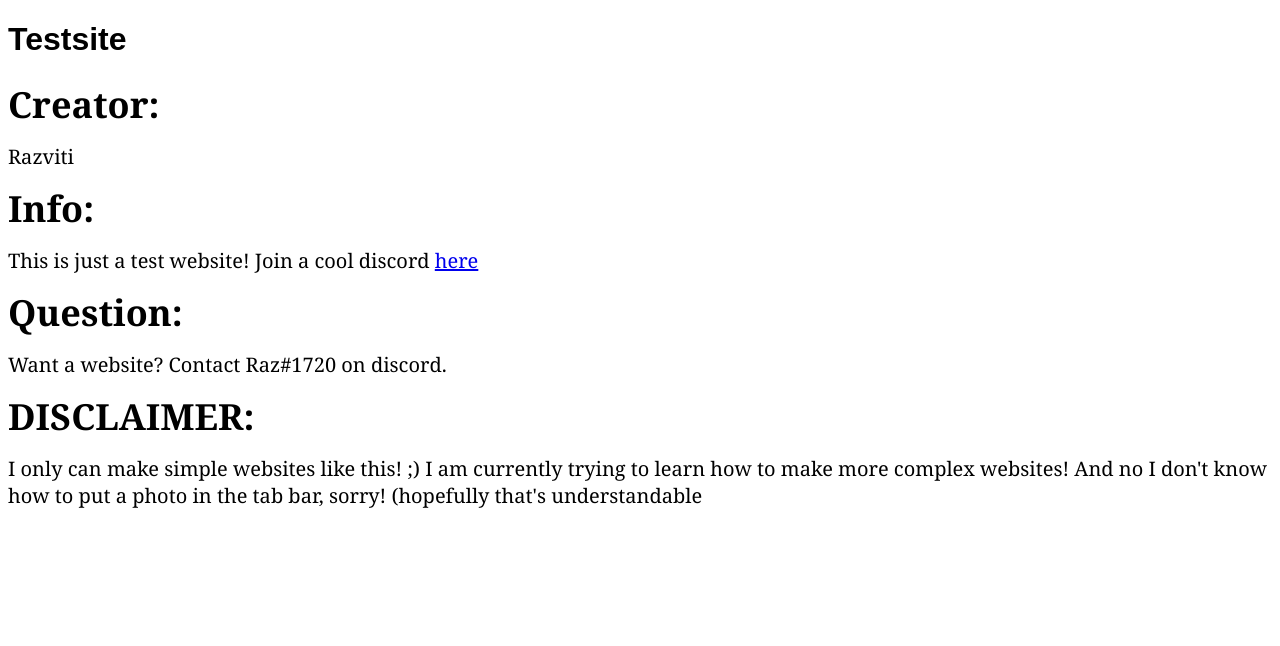
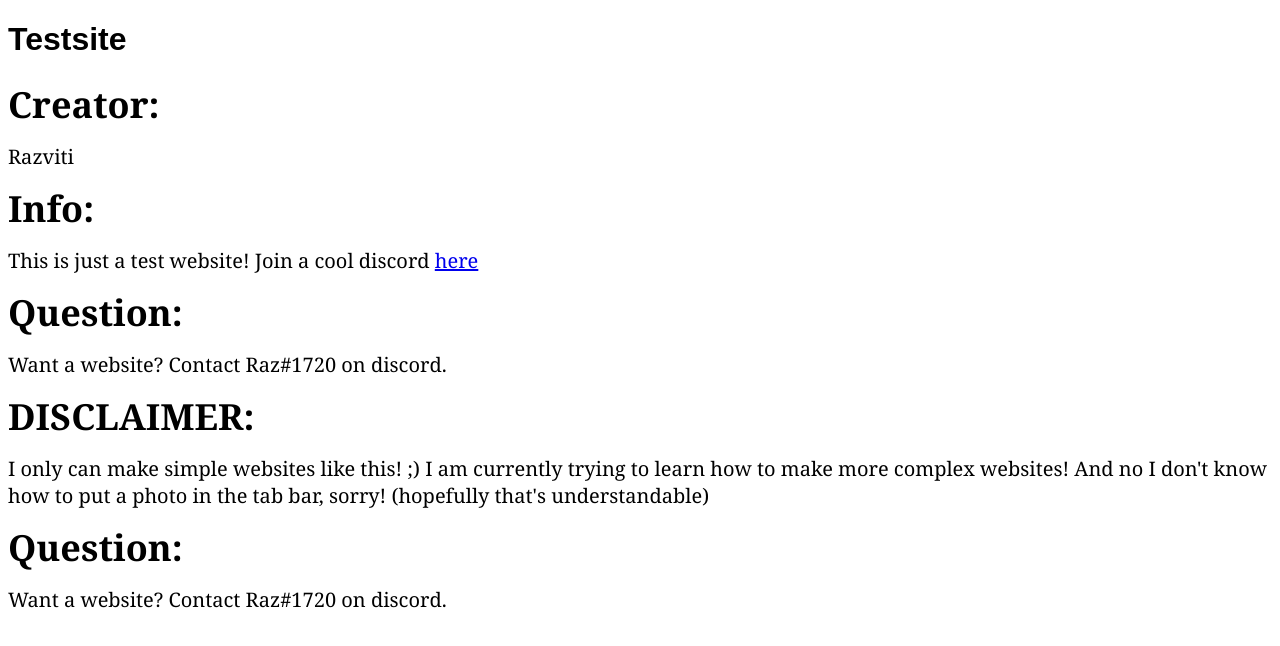
Before and after one commit to DopeSD/testweb, a plain HTML site: page index.html in a window 1280 px wide. Drawn offline with Linux system fonts and the light colour scheme.

Commit message:
Update index.html

```diff
--- a/index.html
+++ b/index.html
@@ -28,7 +28,11 @@ p {font-family:Georgia, serif;font-size:14px;font-style:normal;font-weight:norma
 
 <p><span style="font-size:36px"><strong>DISCLAIMER:</strong></span></p>
 
-<p><span style="font-size:20px">I only can make simple websites like this! ;) I am currently trying to learn how to make more complex websites! And no I don't know how to put a photo in the tab bar, sorry! (hopefully that's understandable</span></p>
+<p><span style="font-size:20px">I only can make simple websites like this! ;) I am currently trying to learn how to make more complex websites! And no I don't know how to put a photo in the tab bar, sorry! (hopefully that's understandable)</span></p>
+
+<p><span style="font-size:36px"><strong>Question:</strong></span></p>
+
+<p><span style="font-size:20px">Want a website? Contact Raz#1720 on discord.&nbsp;</span></p>
 
 <p><br />
 &nbsp;</p>
```
